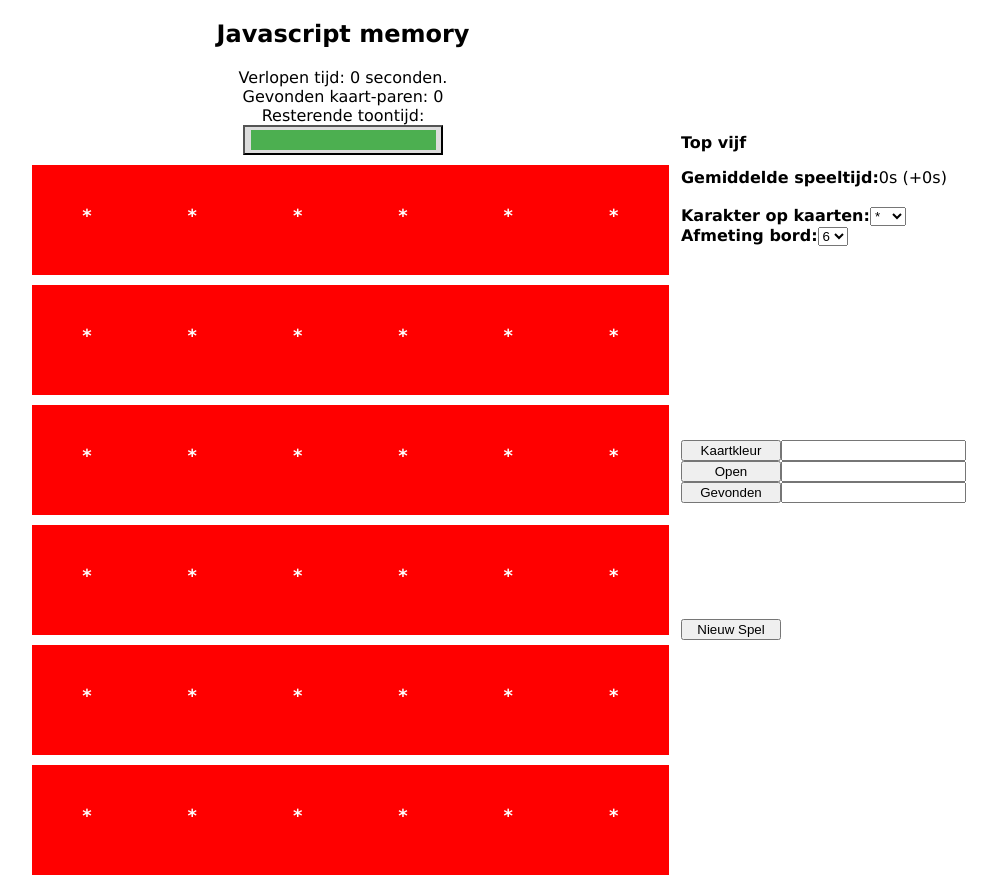
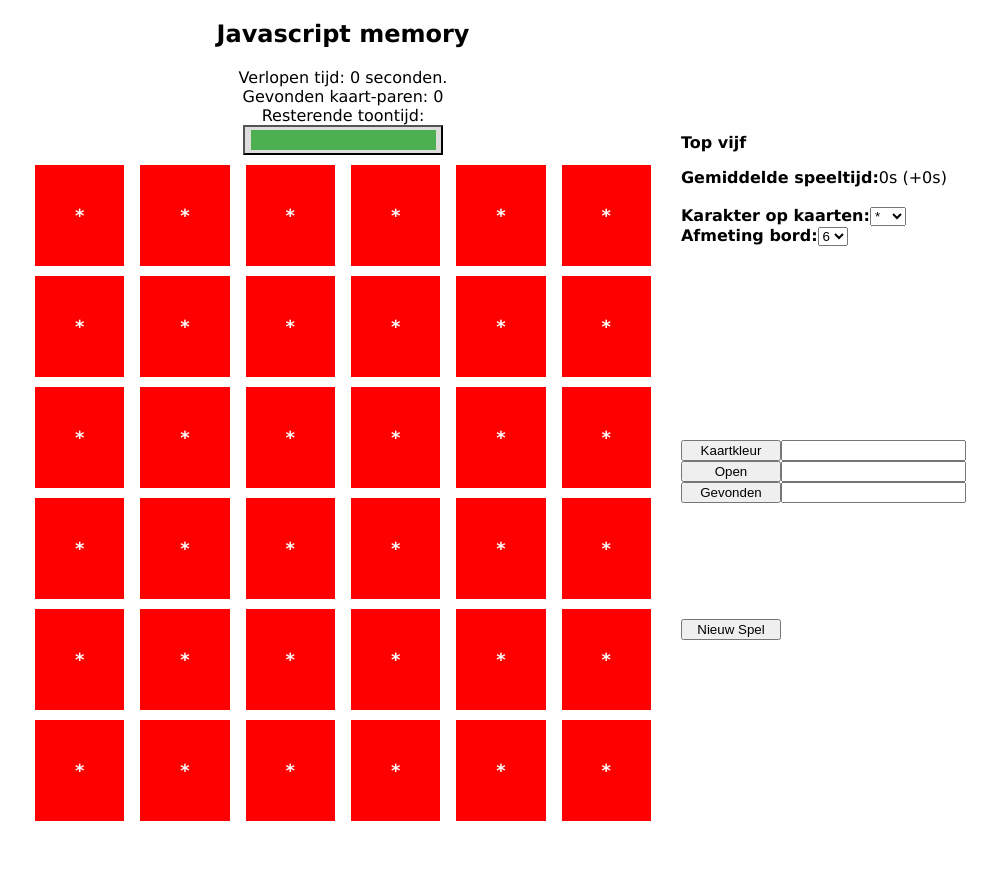
Before and after one commit to danielgeerts7/Memory, an Angular app in the folder week2MemoryInAngular/: page / in a window 1280 px wide. Shown: the whole page, without its empty margins (233-1230 px from the left). After the commit the page ends 830 px from the top, so only its background shows below. Built offline with nearby package versions, Linux system fonts and the light colour scheme.

Commit message:
Board style change

```diff
--- a/week2MemoryInAngular/src/styles.scss
+++ b/week2MemoryInAngular/src/styles.scss
@@ -19,8 +19,6 @@ table#meta td { vertical-align:top; text-align:left; padding:1%; }
 td #card {
   display: inline-block;
   padding: 40px;
-  height: 30px;
-  width: 30px;
   text-align: center;
 }
 td #card.inactive { background-color:red; }
```
